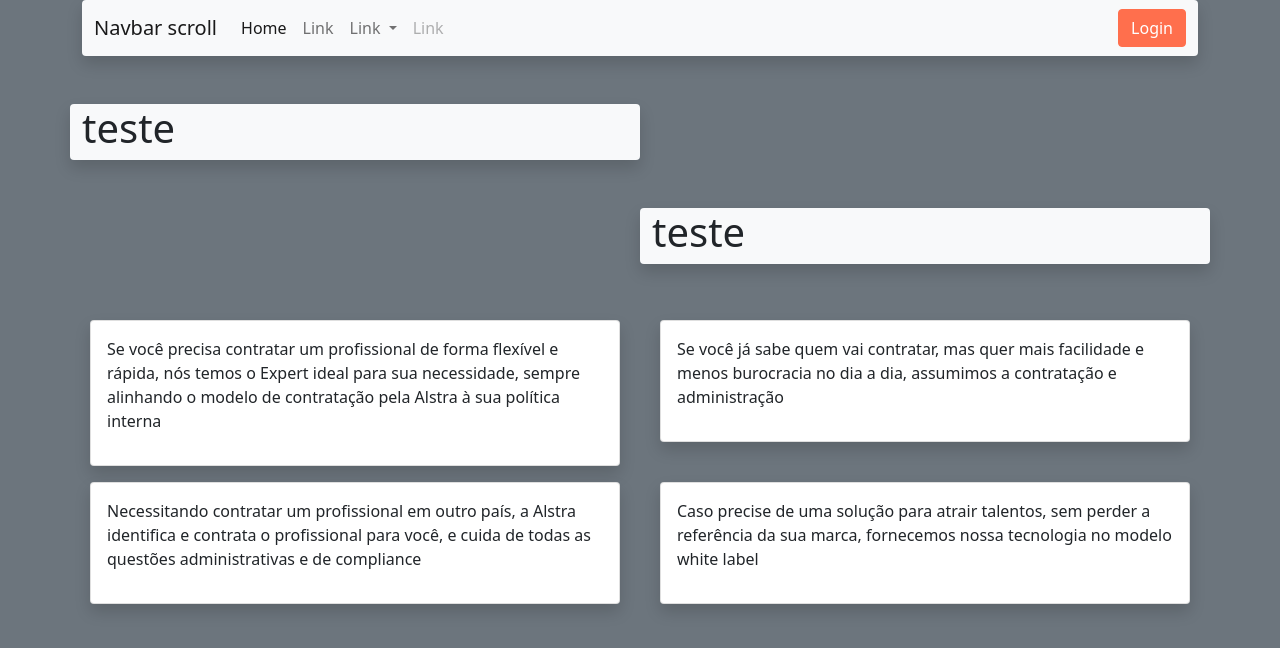
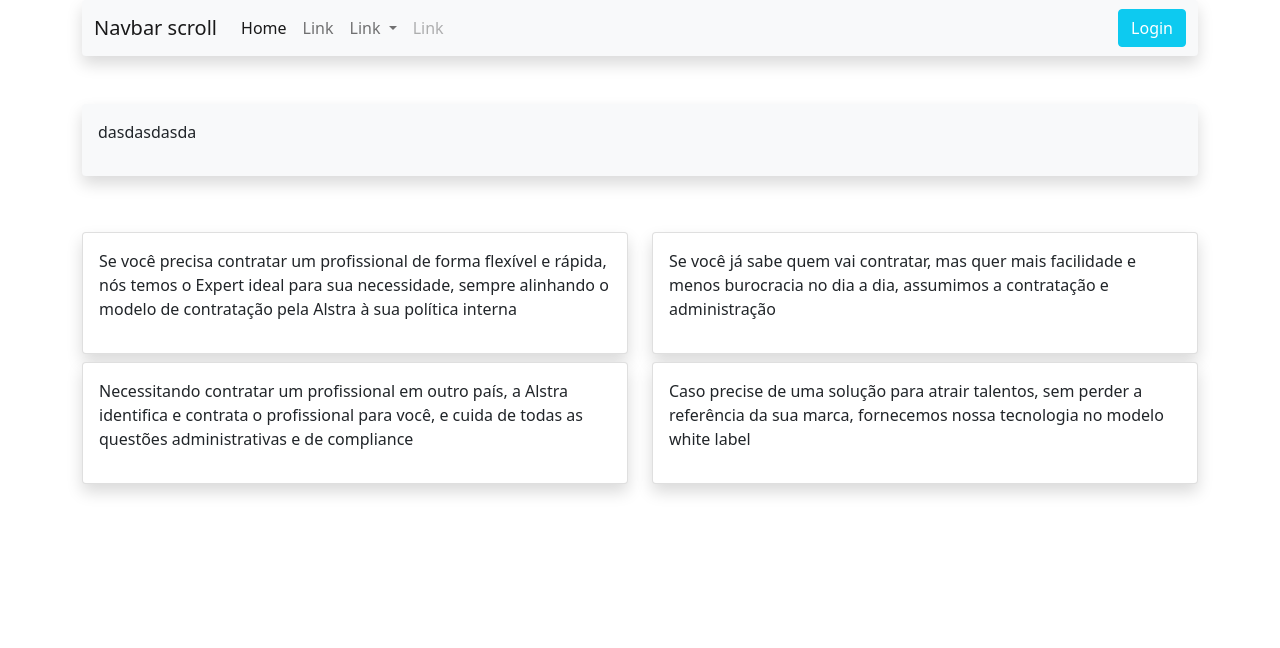
Before and after one commit to cesar-pimenta/django-sass, a Django app: page / in a window 1280 px wide. Shown: the top 648 px of the page. Run offline with Django 3.2, Linux system fonts and the light colour scheme; style sheets or scripts are compiled from the project's sources; some libraries are stand-ins or nearby versions.

Commit message:
'ajustes'

```diff
--- a/core/templates/core/index.html
+++ b/core/templates/core/index.html
@@ -3,32 +3,31 @@
 
 {% block content %}
     <div class="container">
-        <div class="row mr-2 ml-2">
-            <div class="col-6 rounded shadow bg-light mt-5">
-                <h1> teste </h1>
-            </div>
-            <div class="offset-6 col-6 rounded shadow bg-light mt-5">
-                <h1> teste </h1>
+        <div class="row mt-5">
+            <div class="col-12">
+                <div class="rounded shadow bg-light p-3">
+                    <p>dasdasdasda</p>
+                </div>
             </div>
         </div>
         <div class="row mt-5">
-            <div class="col-12 col-sm-6">
-                <div class="card shadow m-2 p-3">
+            <div class="col-12 col-sm-6 pt-2">
+                <div class="card shadow p-3">
                     <p>Se você precisa contratar um profissional de forma flexível e rápida, nós temos o Expert ideal para sua necessidade, sempre alinhando o modelo de contratação pela Alstra à sua política interna</p>
                 </div>
             </div>
-            <div class="col-12 col-sm-6">
-                <div class="card shadow m-2 p-3">
+            <div class="col-12 col-sm-6 pt-2">
+                <div class="card shadow p-3">
                     <p>Se você já sabe quem vai contratar, mas quer mais facilidade e menos burocracia no dia a dia, assumimos a contratação e administração</p>
                 </div>
             </div>
-            <div class="col-12 col-sm-6">
-                <div class="card shadow m-2 p-3">
+            <div class="col-12 col-sm-6 pt-2">
+                <div class="card shadow p-3">
                     <p>Necessitando contratar um profissional em outro país, a Alstra identifica e contrata o profissional para você, e cuida de todas as questões administrativas e de compliance</p>
                 </div>
             </div>
-            <div class="col-12 col-sm-6">
-                <div class="card shadow m-2 p-3">
+            <div class="col-12 col-sm-6 pt-2">
+                <div class="card shadow p-3">
                     <p>Caso precise de uma solução para atrair talentos, sem perder a referência da sua marca, fornecemos nossa tecnologia no modelo white label</p>
                 </div>
             </div>
--- a/static/map/pages/css/main.css
+++ /dev/null
@@ -1,4 +0,0 @@
-h1 {
-  color: blue; }
-
-/*# sourceMappingURL=main.css.map */
--- a/static/pages/css/_variables.scss
+++ b/static/pages/css/_variables.scss
@@ -67,7 +67,7 @@ $colors: (
 // scss-docs-end colors-map
 
 // scss-docs-start theme-color-variables
-$primary:       rgba(255,111,77,1) !default;
+$primary:       $cyan !default;
 $secondary:     $gray-600 !default;
 $success:       $green !default;
 $info:          $cyan !default;
--- a/static/pages/css/main.scss
+++ /dev/null
@@ -1,3 +0,0 @@
-h1 {
-    color: blue;
-}
--- a/templates/base.html
+++ b/templates/base.html
@@ -10,7 +10,7 @@
     <link href="{% sass_src 'pages/css/bootstrap.scss' %}" rel="stylesheet" type="text/css" />
     <title>Title</title>
 </head>
-<body class="bg-secondary">
+<body class="">
   <div>
     {% block header %}
       {% include "includes/navbar.html" %}
```
Also changed, not shown: djangosass/settings.py (+2 -11 lines), _static/pages/css/bootstrap.css, 4 other files.
